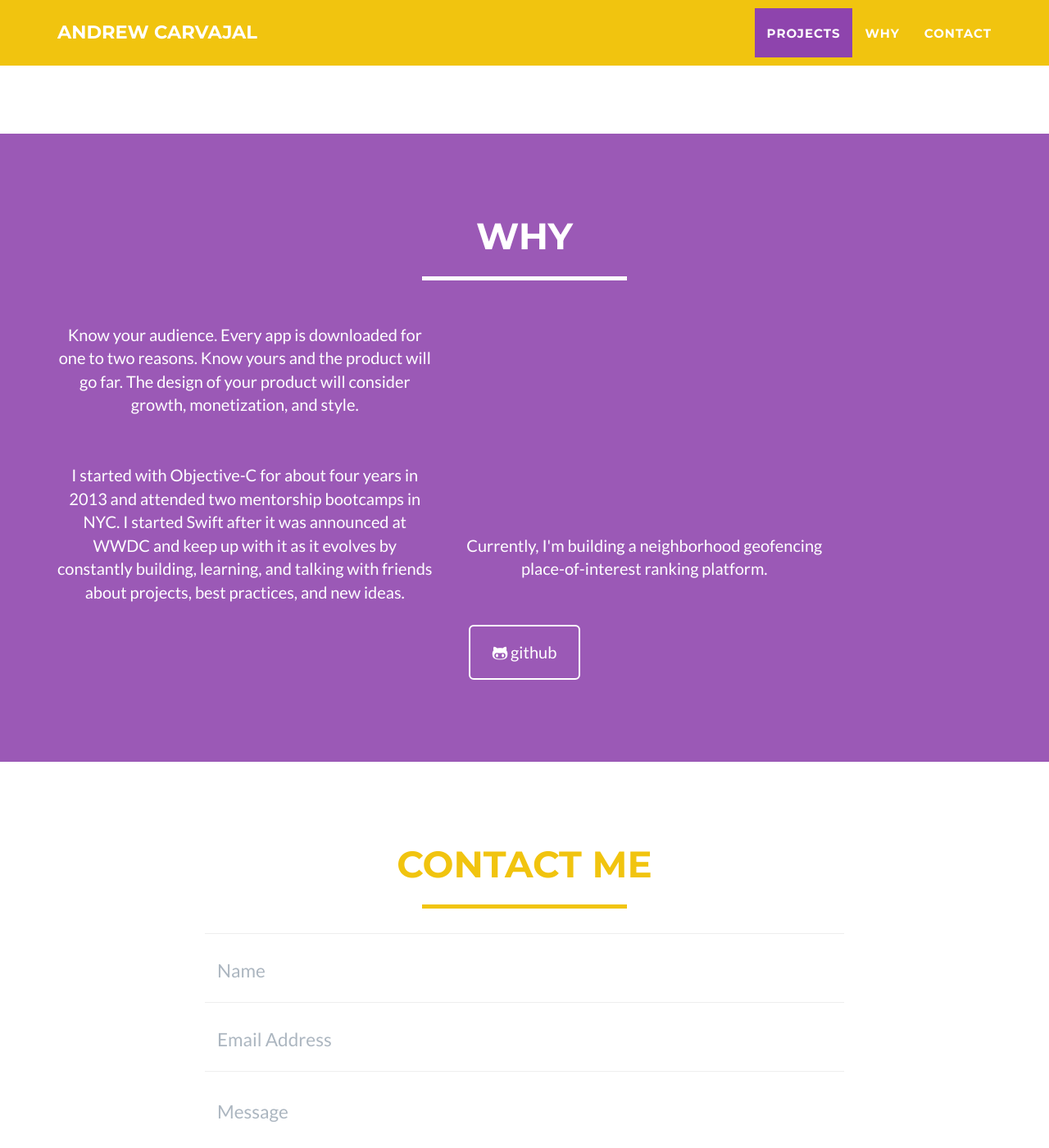
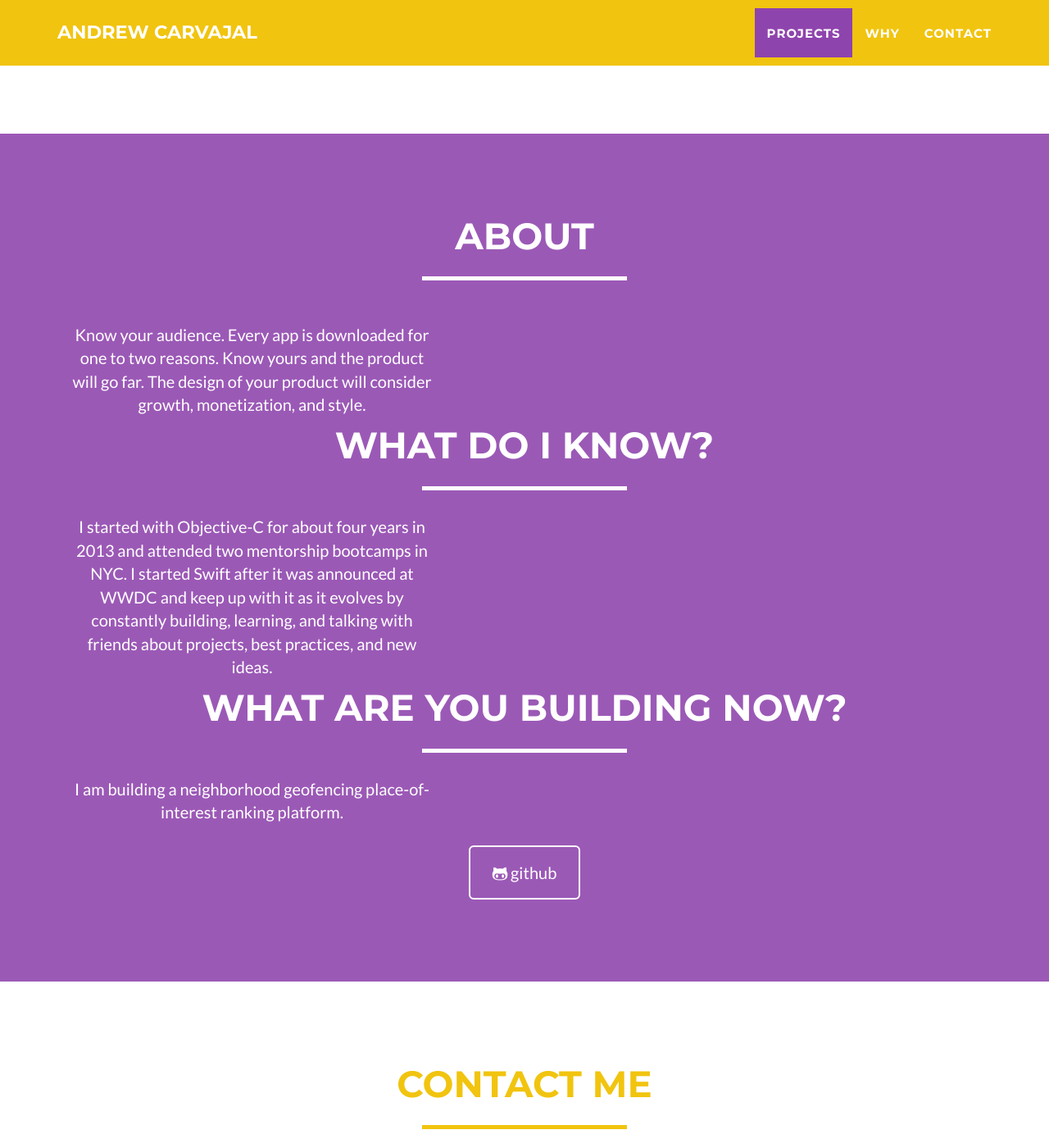
Before and after one commit to andrewcar/andrewcar.github.io, a Jekyll site: the page built from index.html, in a window 1280 px wide and 1400 px high, scrolled down 1545 px. Shown: the whole window at 82% size. Built offline with Jekyll 4.4.1, drawn with Linux system fonts in a browser that asks for light colours.

Commit message:
Update about.html

```diff
--- a/_includes/about.html
+++ b/_includes/about.html
@@ -3,11 +3,10 @@
         <div class="container">
             <div class="row">
                 <div class="col-lg-12 text-center">
-                    <h2>WHY</h2>
+                    <h2>ABOUT</h2>
                     <hr class="star-light">
                 </div>
             </div>
-            <div class="row">
              <center>
                 <br>
                 <div class="col-lg-5">
@@ -17,6 +16,10 @@
                 <br>
                 <br>
                 <br>
+                <div class="col-lg-12 text-center">
+                    <h2>WHAT DO I KNOW?</h2>
+                    <hr class="star-light">
+                </div>
                 <br>
                 <br>
                 <br>
@@ -28,8 +31,12 @@
                 <br>
                 <br>
                 <br>
+                <div class="col-lg-12 text-center">
+                    <h2>WHAT ARE YOU BUILDING NOW?</h2>
+                    <hr class="star-light">
+                </div>
                 <div class="col-lg-5">
-                    <p class="text-center">Currently, I'm building a neighborhood geofencing place-of-interest ranking platform.</p>
+                    <p class="text-center">I am building a neighborhood geofencing place-of-interest ranking platform.</p>
                 </div>
                 <div class="col-lg-8 col-lg-offset-2 text-center">
                     <a href="https://github.com/andrewcar" class="btn btn-lg btn-outline">
@@ -37,6 +44,5 @@
                     </a>
                </div>
              </center>
-            </div>
         </div>
     </section>
```
